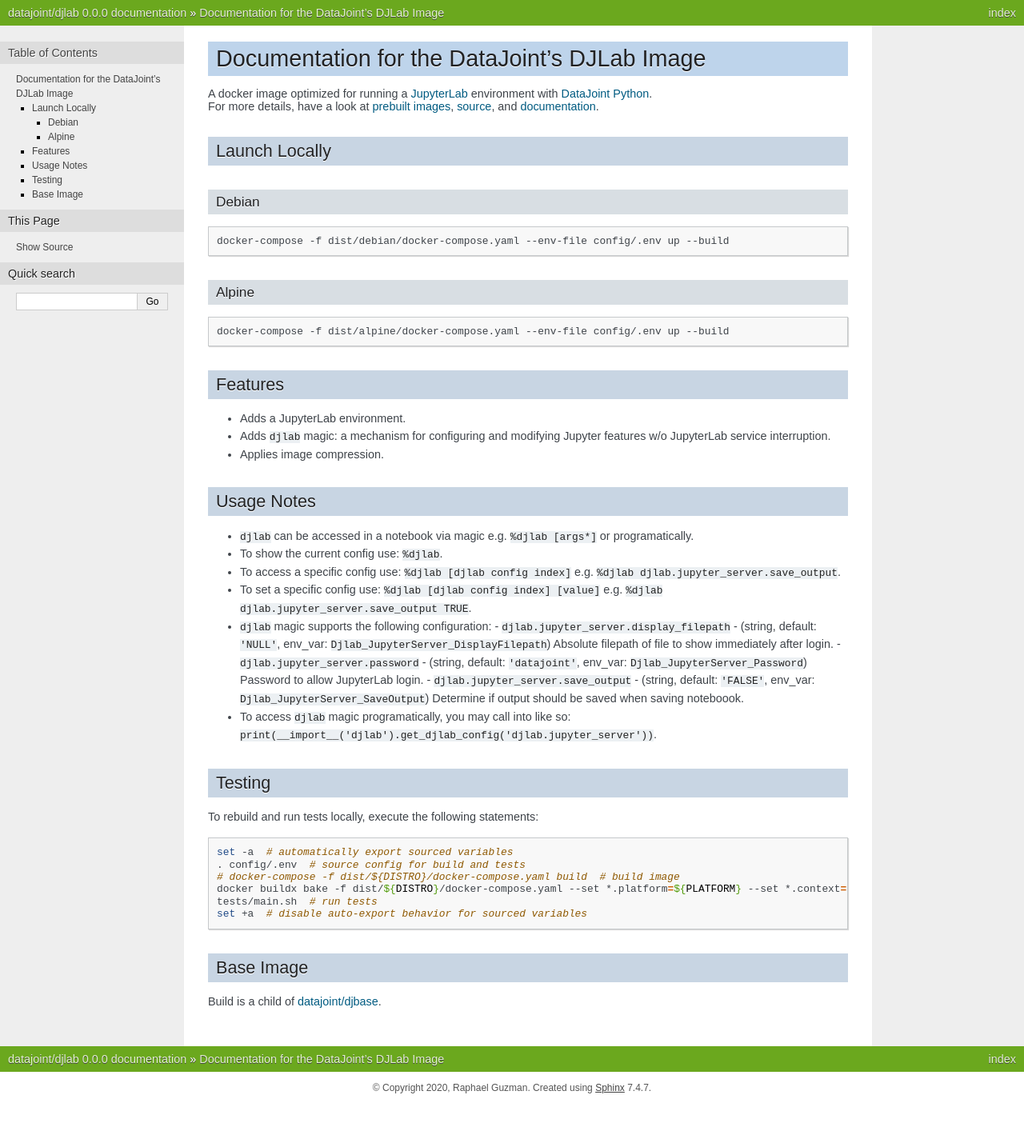
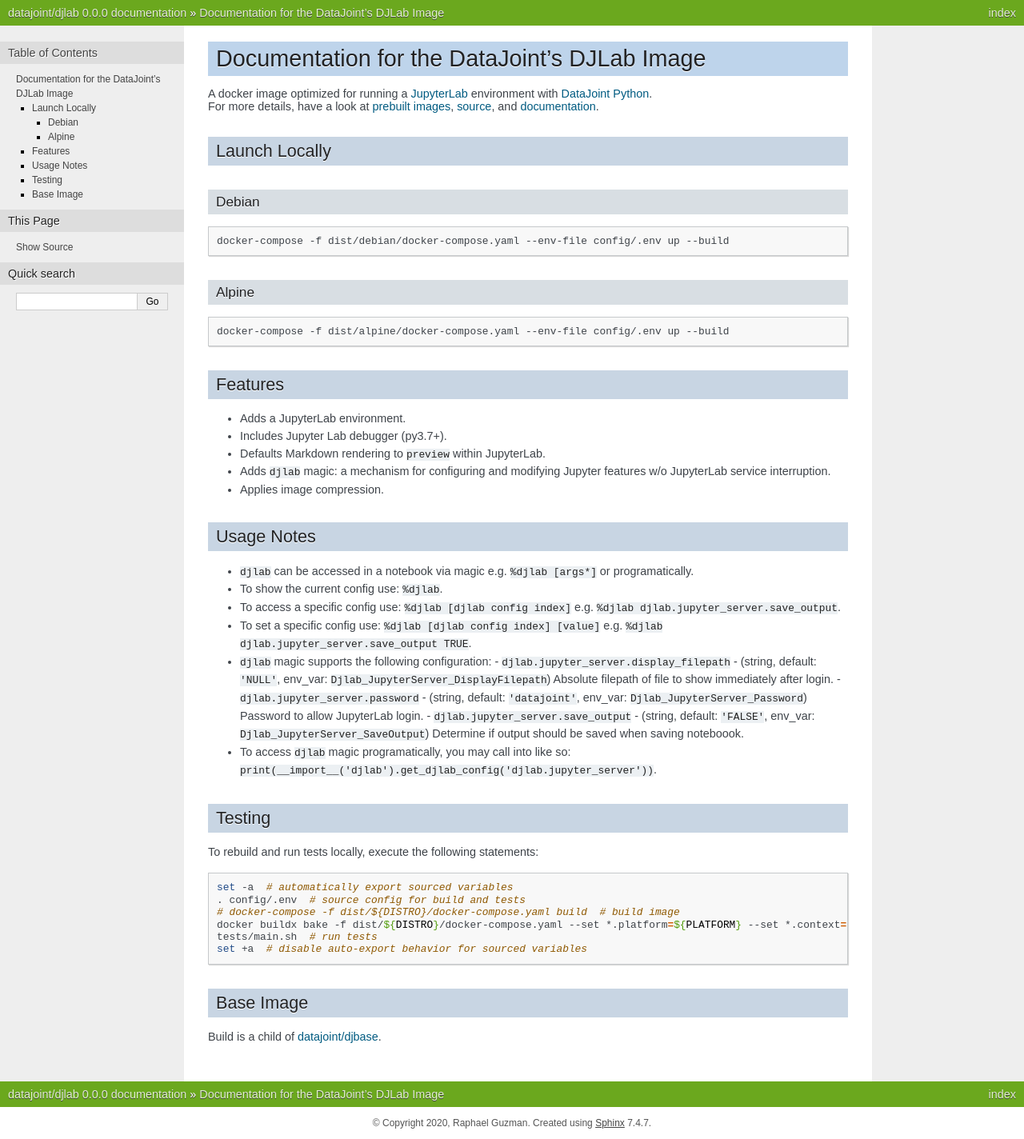
Before and after one commit to datajoint/djlab-docker, a Sphinx documentation site: the page built from docs/index.rst, in a window 1280 px wide. Shown: the whole page at 80% size. Built offline with Sphinx 7.4.7, drawn with Linux system fonts in a browser that asks for light colours; before the commit the page ends 1380 px from its top, so only the background shows below that.

Commit message:
Update docs and exclude debug check on py3.6.

```diff
--- a/docs/index.rst
+++ b/docs/index.rst
@@ -27,6 +27,8 @@
 ********
 
 - Adds a JupyterLab environment.
+- Includes Jupyter Lab debugger (py3.7+).
+- Defaults Markdown rendering to ``preview`` within JupyterLab.
 - Adds ``djlab`` magic: a mechanism for configuring and modifying Jupyter features w/o JupyterLab service interruption.
 - Applies image compression.
 
```
Also changed, not shown: 2 other files.
